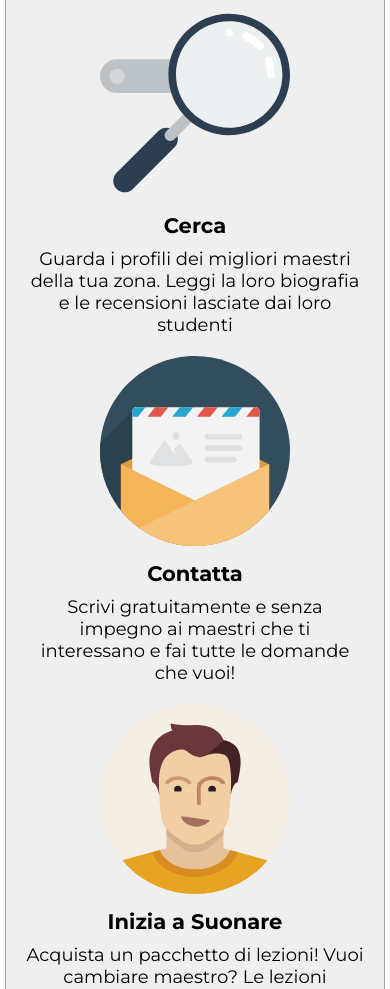
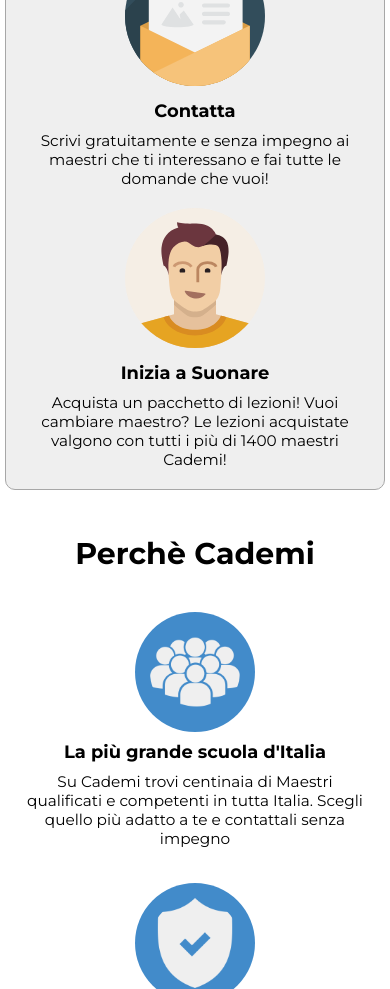
Before and after one commit to zuingo88/html-css-resp-wannabe-12bool, a plain HTML site: page index.html in a window 390 px wide. Shown: the part 1011-2000 px from the top of the page. Drawn offline with Linux system fonts and the light colour scheme.

Commit message:
versione mobile

```diff
--- a/css/main.css
+++ b/css/main.css
@@ -56,5 +56,41 @@ img {
 #why .row img {
   background-color: #428bca;
   border-radius: 50%;
-  padding: 30px
+  padding: 30px;
 }
+
+
+
+/* VERSIONE MOBILE */
+@media all and (max-width: 767px) {
+
+  /* GENERALI */
+  .container {
+    font-size: 85%;
+  }
+
+  h1 {
+    font-size: 30px;
+  }
+
+  /* BLOCCO LEZIONI */
+  #lezioni .row img {
+    width: auto;
+    height: 100px;
+  }
+
+  /* BLOCCO STEPS */
+  #steps .row img {
+    height: 150px;
+  }
+
+  /* BLOCCO WHY */
+  #why .row img {
+    height: 120px;
+    padding: 15px;
+  }
+
+  #why .row > div {
+    margin-bottom: 20px;
+  }
+}
```
